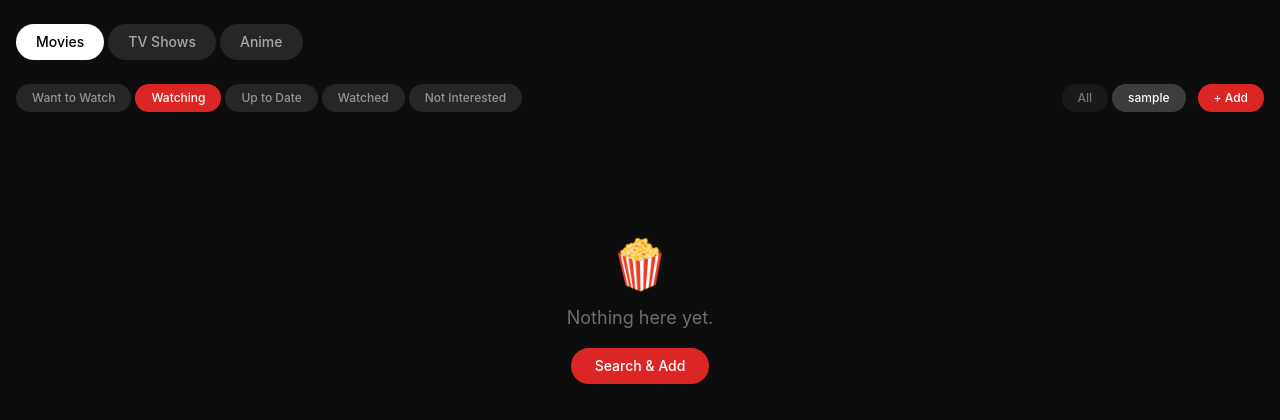
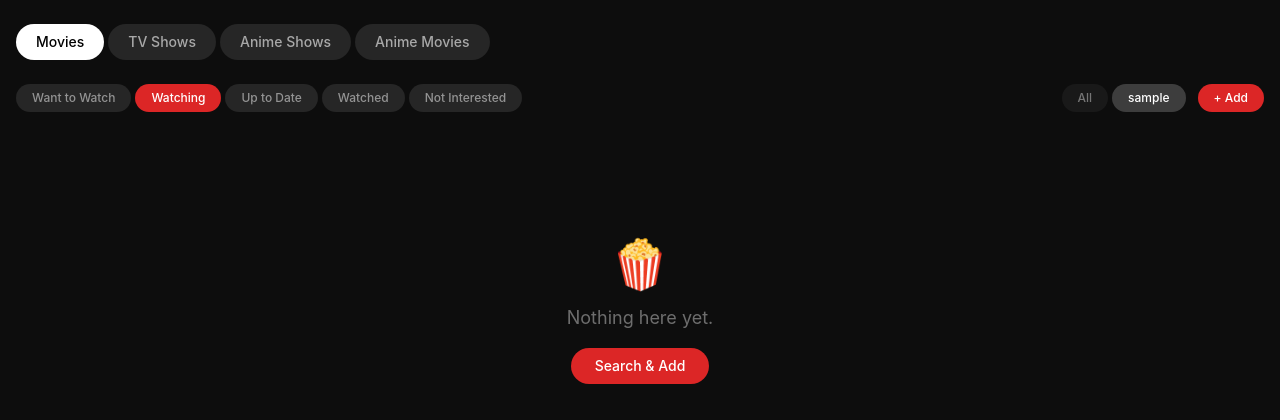
Before and after one commit to roachdaniel/roachflix, a Flask app: a page that uses app/templates/watchlist/index.html in a window 1280 px wide. Shown: the part 53-473 px from the top of the page. Run offline with Flask 3, Linux system fonts and the light colour scheme; the visitor is signed in with stand-in values (Sample User, id 1); data comes from the database, SQL or seed files in the repository; data that the repository does not hold is empty; some libraries are stand-ins or nearby versions.

Commit message:
Split Anime into Anime Show and Anime Movie categories
classify_title() now returns 'Anime Show' or 'Anime Movie' based on
media_type (was always 'Anime'). Also detects anime movies for the
first time (Animation genre + JP origin on movie type).

Updated valid_tabs, update_category validation, tab labels, and
detail page category override buttons. DB migration run separately.

Co-Authored-By: Claude Sonnet 4.6 <noreply@anthropic.com>

```diff
--- a/app/templates/watchlist/detail.html
+++ b/app/templates/watchlist/detail.html
@@ -90,7 +90,7 @@
     <div class="mb-4">
       <p class="text-xs text-white/40 uppercase tracking-wider mb-2">Category</p>
       <div class="flex gap-2">
-        {% for c in ['Movie', 'TV Show', 'Anime'] %}
+        {% for c in ['Movie', 'TV Show', 'Anime Show', 'Anime Movie'] %}
         <button onclick="setCategory({{ entry.id }}, '{{ c }}')"
           class="px-3 py-1.5 rounded-full text-xs font-medium transition
             {% if entry.effective_category == c %}bg-white/20 text-white{% else %}bg-white/5 text-white/40 hover:bg-white/10{% endif %}"
--- a/app/templates/watchlist/index.html
+++ b/app/templates/watchlist/index.html
@@ -3,7 +3,7 @@
 {% block content %}
 
 <!-- Tab Bar -->
-{% set tab_labels = {'Movie': 'Movies', 'TV Show': 'TV Shows', 'Anime': 'Anime'} %}
+{% set tab_labels = {'Movie': 'Movies', 'TV Show': 'TV Shows', 'Anime Show': 'Anime Shows', 'Anime Movie': 'Anime Movies'} %}
 <div class="flex gap-1 mb-6">
   {% for t in tabs %}
   <a href="/?tab={{ t }}&status={{ status }}&user={{ user_filter }}"
--- a/app/tmdb.py
+++ b/app/tmdb.py
@@ -76,12 +76,11 @@ def provider_search_url(provider_id, title):
 
 
 def classify_title(media_type, genres, origin_countries):
+    genre_names = [g.get('name', '') for g in genres]
+    is_anime = 'Animation' in genre_names and 'JP' in (origin_countries or [])
     if media_type == 'tv':
-        genre_names = [g.get('name', '') for g in genres]
-        if 'Animation' in genre_names and 'JP' in (origin_countries or []):
-            return 'Anime'
-        return 'TV Show'
-    return 'Movie'
+        return 'Anime Show' if is_anime else 'TV Show'
+    return 'Anime Movie' if is_anime else 'Movie'
 
 
 def get_tv_next_episode(tmdb_id):
--- a/app/watchlist/routes.py
+++ b/app/watchlist/routes.py
@@ -24,7 +24,7 @@ def index():
     status = request.args.get('status', 'watching')
     user_filter = request.args.get('user', current_user.username)
 
-    valid_tabs = ('Movie', 'TV Show', 'Anime')
+    valid_tabs = ('Movie', 'TV Show', 'Anime Show', 'Anime Movie')
     valid_statuses = ('want', 'watching', 'uptodate', 'watched', 'dropped')
     if tab not in valid_tabs:
         tab = 'TV Show'
@@ -192,7 +192,7 @@ def update_category(entry_id):
         abort(403)
     data = request.get_json()
     new_cat = data.get('category')
-    if new_cat not in ('Movie', 'TV Show', 'Anime', None):
+    if new_cat not in ('Movie', 'TV Show', 'Anime Show', 'Anime Movie', None):
         return jsonify({'error': 'invalid category'}), 400
     entry.category_override = new_cat
     db.session.commit()
```
